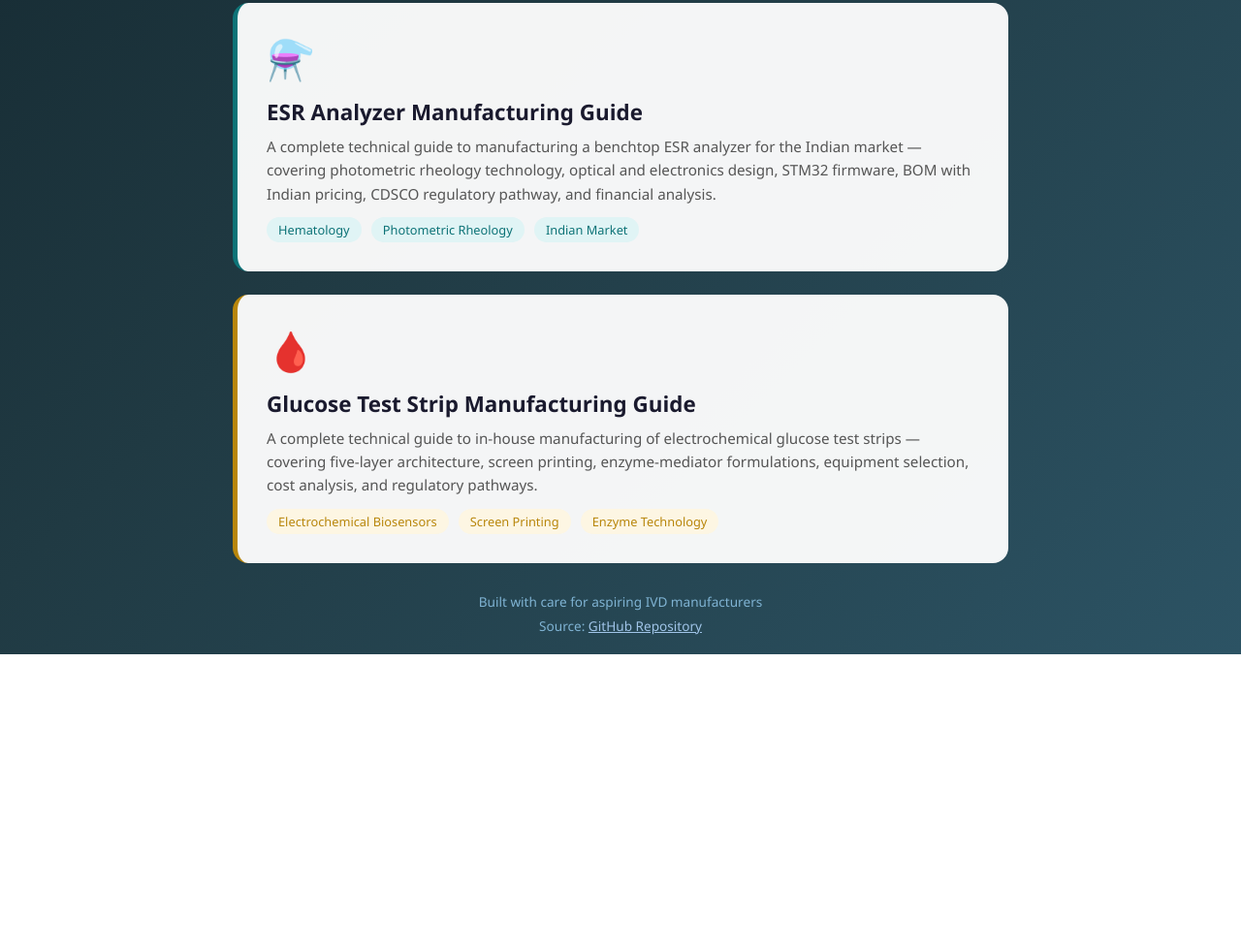
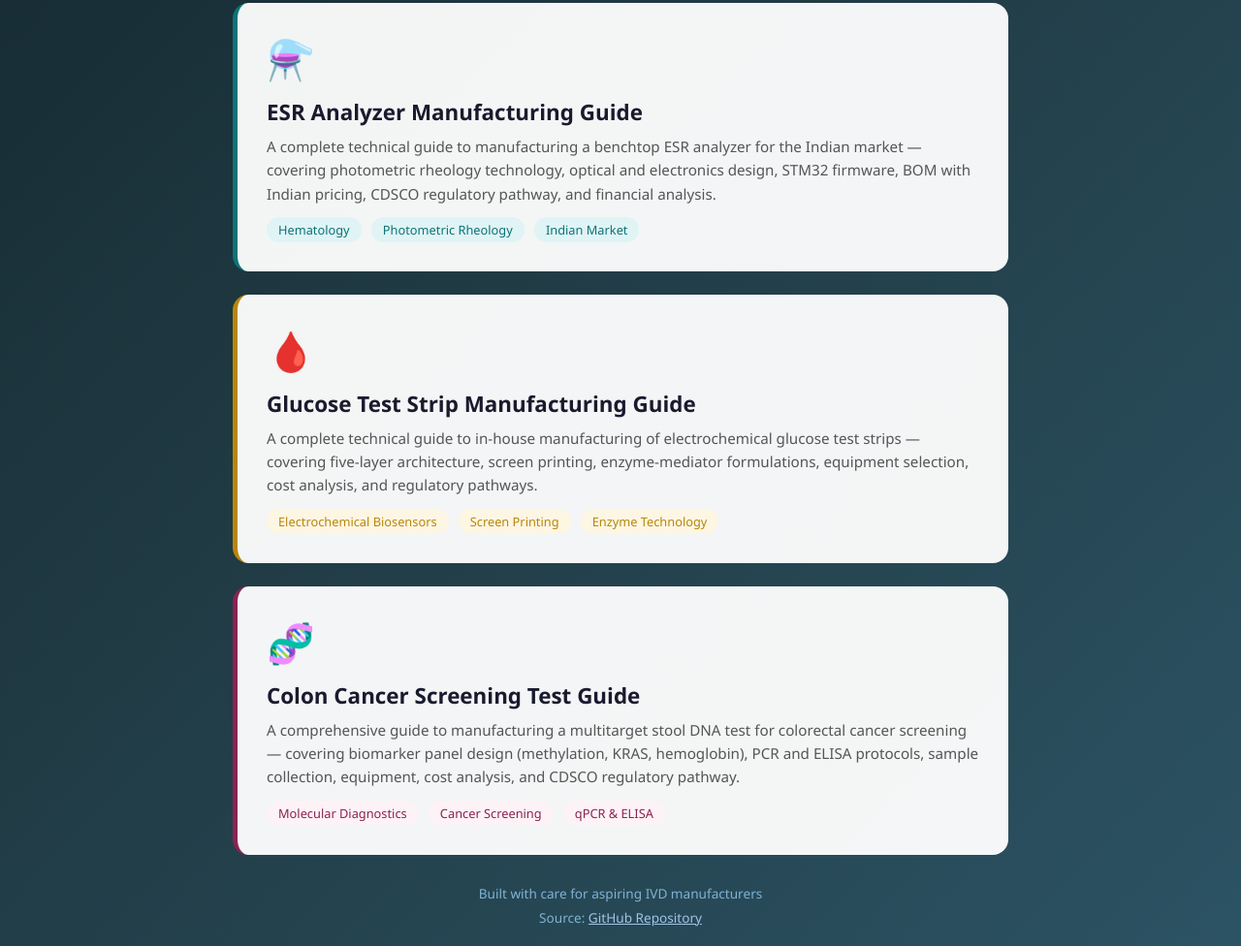
Before and after one commit to Sid93/ivd-manufacturing-guides, a plain HTML site: page index.html in a window 1280 px wide. Shown: the part 741-1717 px from the top of the page at 97% size. Before the commit the page ends 1416 px from the top, so only its background shows below. Drawn offline with Linux system fonts and the light colour scheme.

Commit message:
Update index.html with Colon Cancer Screening Test Guide card
Added a new card for Colon Cancer Screening Test Guide with details on manufacturing a multitarget stool DNA test.

```diff
--- a/index.html
+++ b/index.html
@@ -22,6 +22,8 @@ h1 { color: #fff; text-align: center; font-size: 2.2em; margin-bottom: 10px; }
 .card.esr-analyzer .tag { background: #e0f4f5; color: #0d7377; }
 .card.glucose-strip { border-left: 5px solid #b8860b; }
 .card.glucose-strip .tag { background: #fdf6e3; color: #b8860b; }
+.card.colon-cancer { border-left: 5px solid #8b2252; }
+.card.colon-cancer .tag { background: #fdf2f6; color: #8b2252; }
 footer { text-align: center; color: #7fb3d3; margin-top: 30px; font-size: 0.85em; }
 footer a { color: #a0c4e8; }
 </style>
@@ -67,6 +69,15 @@ footer a { color: #a0c4e8; }
   <span class="tag">Enzyme Technology</span>
 </a>
 
+<a href="Colon_Cancer_Guide.html" class="card colon-cancer">
+  <div class="card-icon">🧬</div>
+  <h2>Colon Cancer Screening Test Guide</h2>
+  <p>A comprehensive guide to manufacturing a multitarget stool DNA test for colorectal cancer screening — covering biomarker panel design (methylation, KRAS, hemoglobin), PCR and ELISA protocols, sample collection, equipment, cost analysis, and CDSCO regulatory pathway.</p>
+  <span class="tag">Molecular Diagnostics</span>
+  <span class="tag">Cancer Screening</span>
+  <span class="tag">qPCR &amp; ELISA</span>
+</a>
+
 <footer>
   <p>Built with care for aspiring IVD manufacturers</p>
   <p style="margin-top:6px;">Source: <a href="https://github.com/Sid93/ivd-manufacturing-guides">GitHub Repository</a></p>
```
